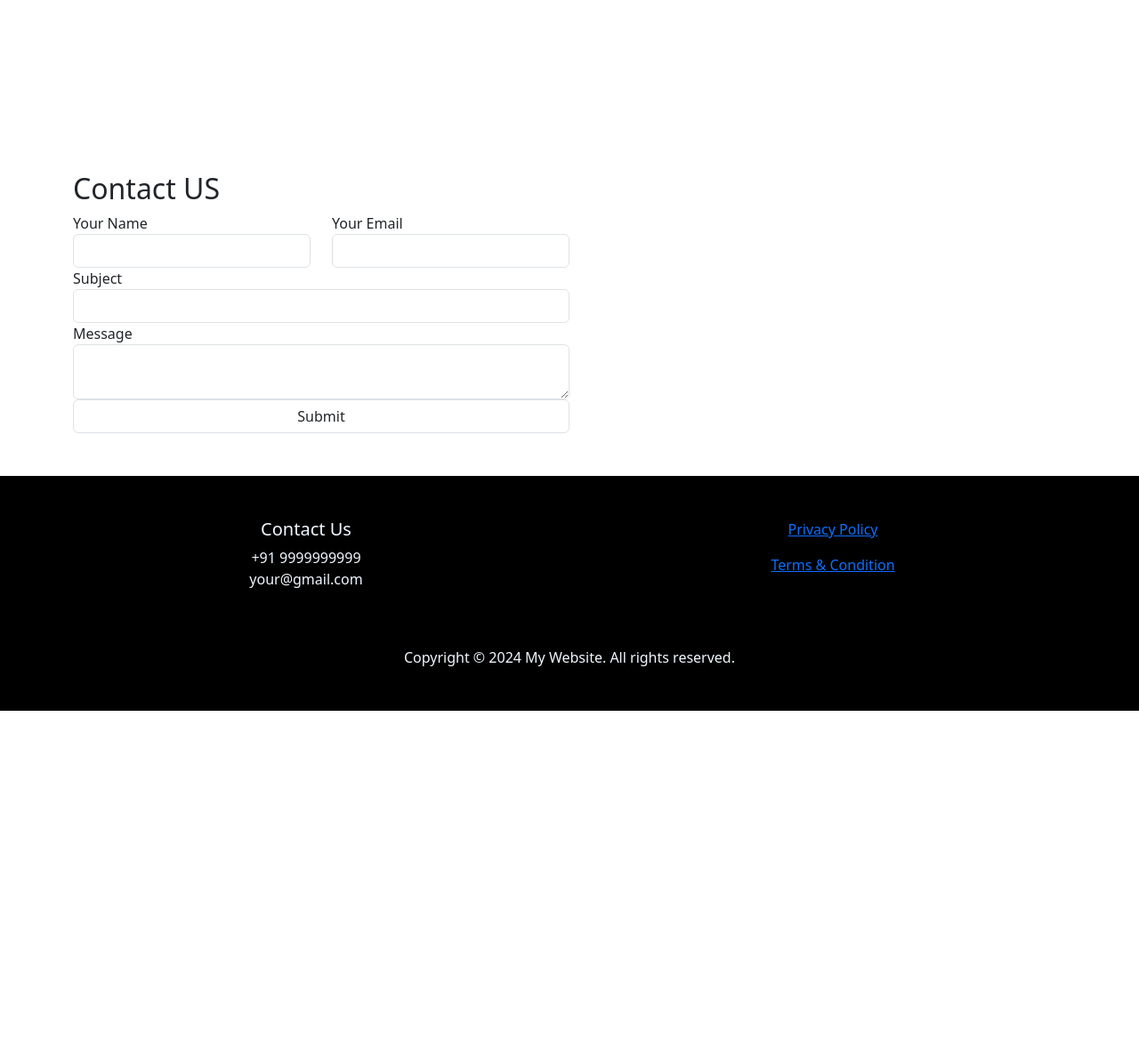
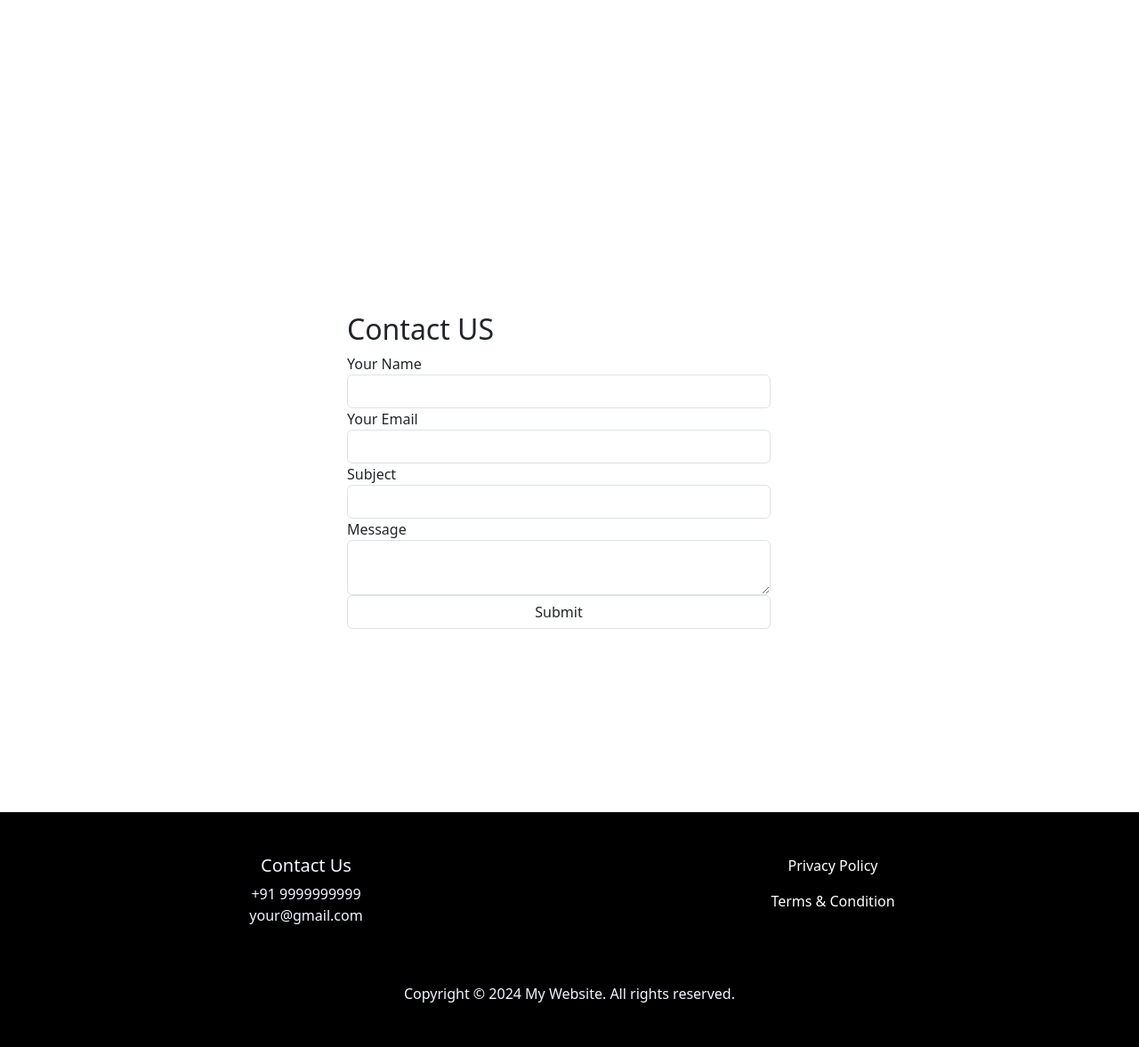
Before and after one commit to developerRanjeet/flask-mongodb-web-app, a Flask app: page / in a window 1280 px wide. Shown: the part 641-1818 px from the top of the page at 89% size. Before the commit the page ends 1440 px from the top, so only its background shows below. Run offline with Flask 3, Linux system fonts and the light colour scheme; some libraries are stand-ins or nearby versions.

Commit message:
set font family for service h3

```diff
--- a/static/assets/css/style.css
+++ b/static/assets/css/style.css
@@ -5,13 +5,16 @@
 
 body, html {
     height: 100%;
+    width: 100%;
 }
+
 
 .float-end {
    text-align: right;
 }
 
 header {
+    width: 100%;
     background-color: #000;
 }
 
@@ -22,6 +25,11 @@ header {
 footer {
     background-color: #000;
     color: aliceblue;
+}
+
+footer div div a {
+    text-decoration: none;
+    color: #fff;
 }
 
 #navbarNav a {
@@ -42,6 +50,29 @@ footer {
     align-items: center;
 }
 
+.home-text {
+    display: flex;
+    justify-content: center;
+    align-items: center;
+    font-family: 'Courier New', Courier, monospace;
+}
+
 .home-img {
     width: 80%;
 }
+
+.service h3 {
+    font-family: 'Franklin Gothic Medium', 'Arial Narrow', Arial, sans-serif;
+}
+
+.contact {
+    height: 90vh;
+    display: flex;
+    justify-content: center;
+    align-items: center;
+}
+
+.contact div {
+    width: 100%;
+    max-width: 500px;
+}
```
